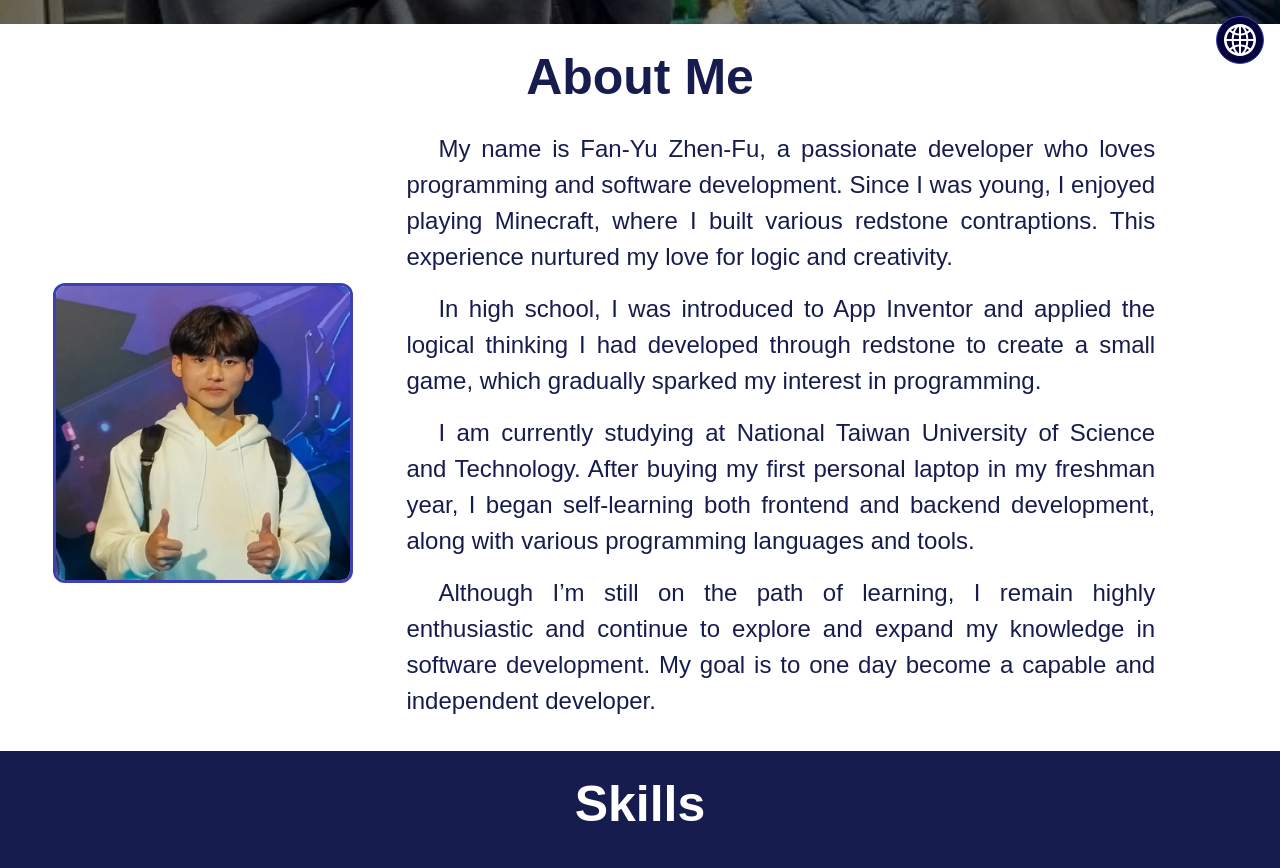
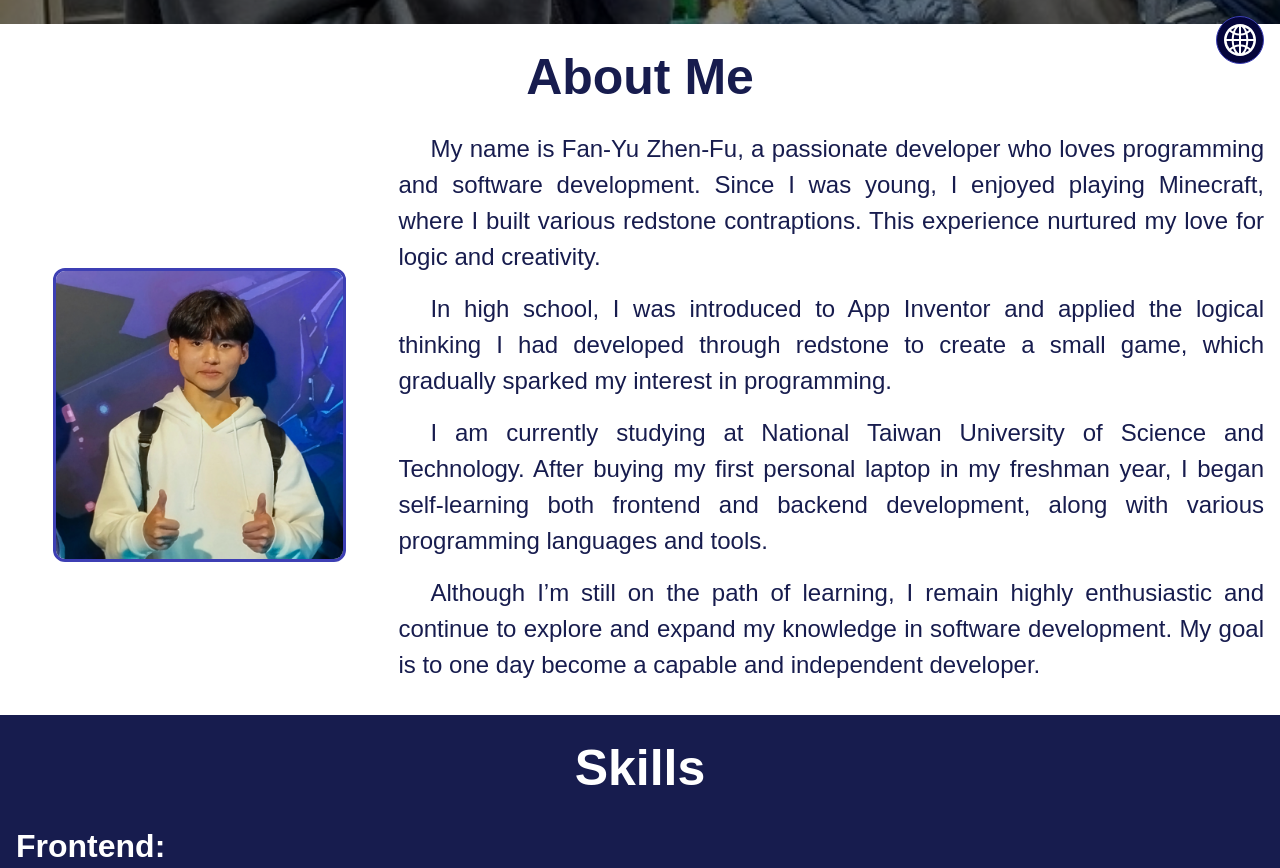
Before and after one commit to fanyuuu2006/fanyu, a Next.js app: page / in a window 1280 px wide. Shown: the part 720-1588 px from the top of the page. Built offline with nearby package versions, Linux system fonts and the light colour scheme.

Commit message:
fix: 自我介紹文章動畫未進入時跑版

```diff
--- a/src/components/Index/AboutMeSection/AboutMeSection.tsx
+++ b/src/components/Index/AboutMeSection/AboutMeSection.tsx
@@ -45,13 +45,13 @@ export const AboutMeSection = () => {
         <div className="title font-bold text-center">
           {aboutMeContent.aboutMe}
         </div>
-        <div className="flex flex-wrap items-center gap-4">
+        <div className="flex items-center gap-4 flex-col md:flex-row">
           <motion.div
             variants={fadeInItem}
             initial="hiddenLeft"
             whileInView="show"
             viewport={{ once: true, amount: 0.2 }}
-            className="card-glass flex justify-center items-center w-3/10"
+            className="card-glass flex justify-center items-center flex-1"
           >
             <Image
               className="bordered w-4/5 h-auto rounded-xl"
@@ -66,7 +66,7 @@ export const AboutMeSection = () => {
             initial="hiddenRight"
             whileInView="show"
             viewport={{ once: true, amount: 0.2 }}
-            className="card-glass flex flex-col items-center w-3/5"
+            className="card-glass flex flex-col items-center flex-1 basis-4/10"
           >
             {aboutMeContent.article.map((part, index) => (
               <p key={index} className="note bold text-justify mb-4 indent-8 ">
```
